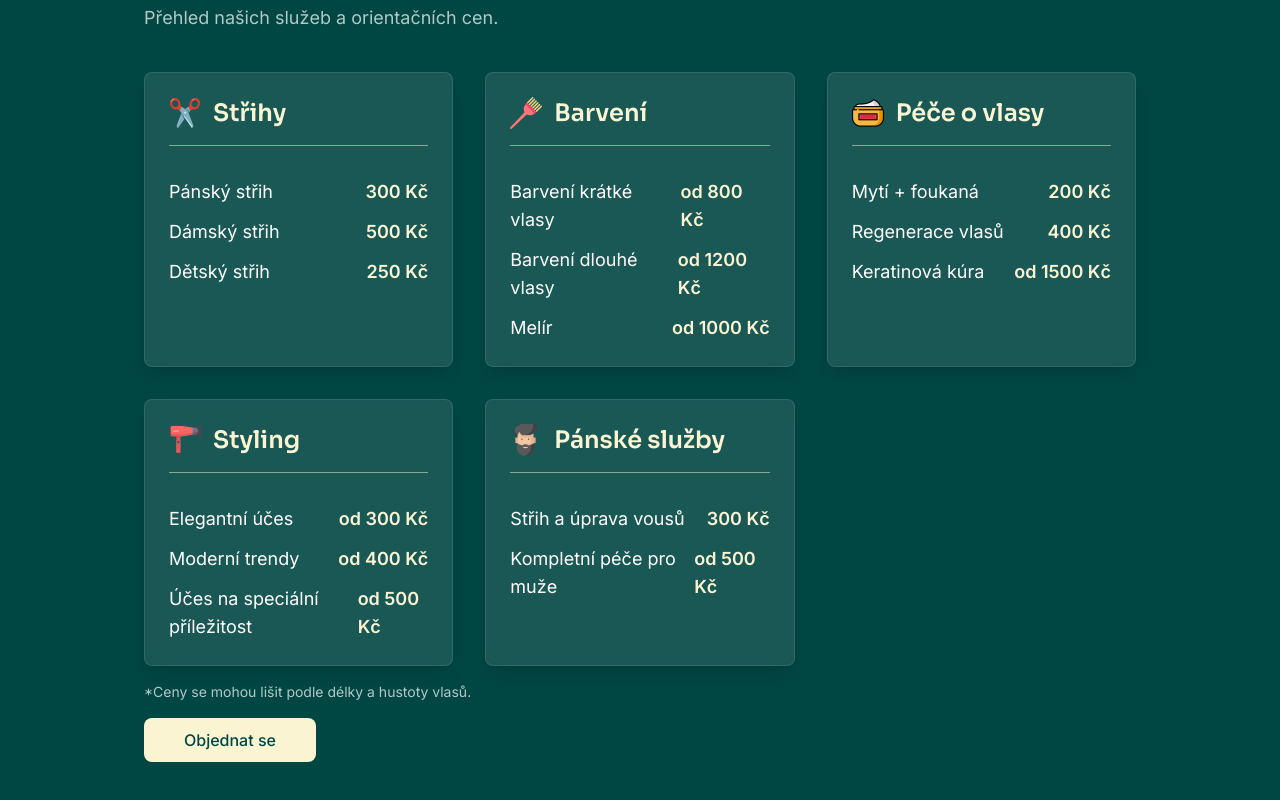
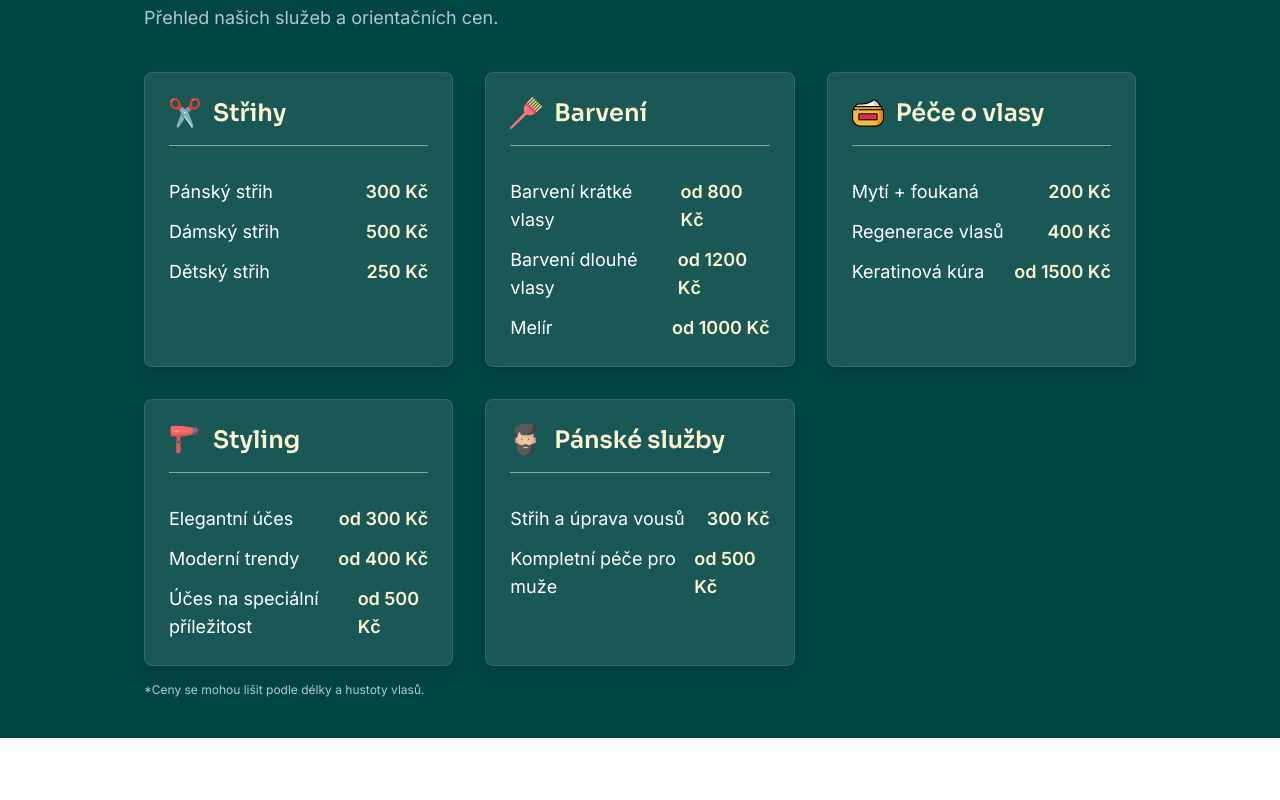
Before and after one commit to thentrsfs/studio-aura, a Next.js app: page / in a window 1280 px wide. Shown: the part 1706-2506 px from the top of the page. After the commit the page ends 2444 px from the top, so only its background shows below. Built offline with nearby package versions, Linux system fonts and the light colour scheme.

Commit message:
Remove CTA button from pricing section.

```diff
--- a/components/sections/Pricing.tsx
+++ b/components/sections/Pricing.tsx
@@ -24,8 +24,7 @@ const Pricing = () => {
                 </div>
             ))}
         </div>
-<p className="text-white/70 text-sm mt-4">*Ceny se mohou lišit podle délky a hustoty vlasů.</p>
-<CustomButton className="mt-4 mx-auto" theme="secondary"/>
+<p className="text-white/70 text-xs mt-4">*Ceny se mohou lišit podle délky a hustoty vlasů.</p>
     </section>
   )
 }
```
